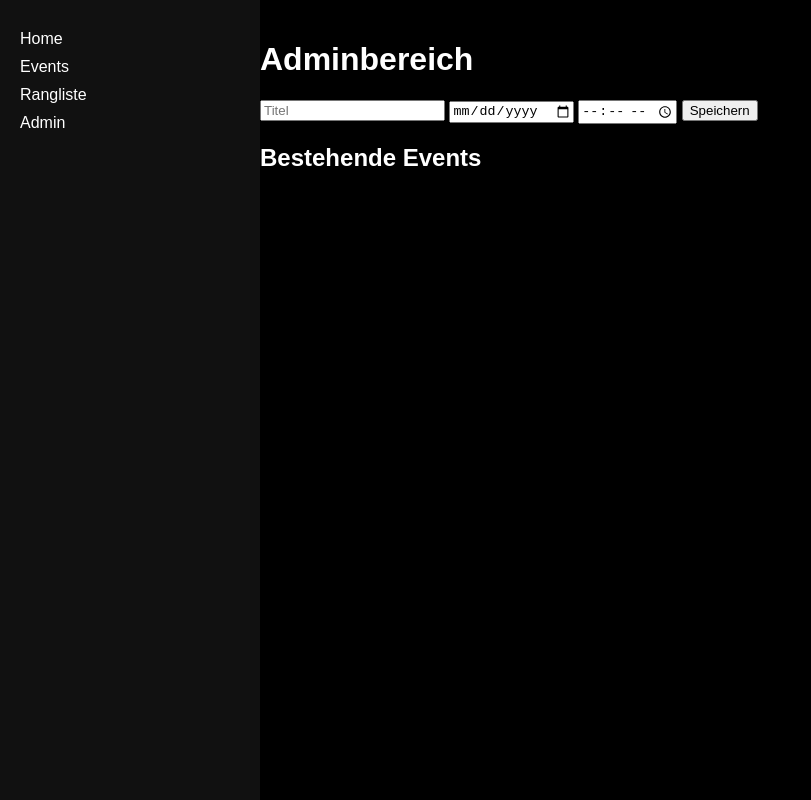
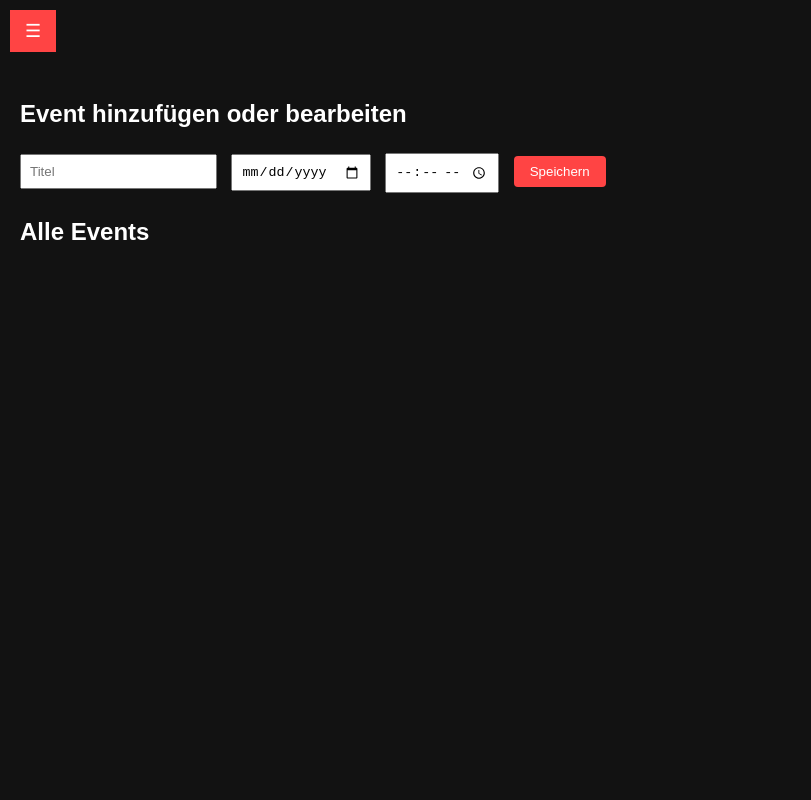
Before and after one commit to NicoNnNnN/Burgies, a plain HTML site: page admin.html in a window 1280 px wide. Shown: the whole page, without its empty margins (0-811 px from the left). Drawn offline with Linux system fonts and the light colour scheme; no server answers.

Commit message:
Update admin.html

```diff
--- a/admin.html
+++ b/admin.html
@@ -2,29 +2,135 @@
 <html lang="de">
 <head>
   <meta charset="UTF-8" />
-  <meta name="viewport" content="width=device-width, initial-scale=1.0" />
-  <title>Adminbereich</title>
+  <meta name="viewport" content="width=device-width, initial-scale=1.0"/>
+  <title>Admin – Burgie</title>
   <link rel="stylesheet" href="style.css" />
-  <script type="module" src="admin.js" defer></script>
+  <script src="https://www.gstatic.com/firebasejs/10.11.0/firebase-app.js" type="module"></script>
+  <script src="https://www.gstatic.com/firebasejs/10.11.0/firebase-firestore.js" type="module"></script>
+  <script src="admin.js" type="module" defer></script>
+  <style>
+    body {
+      background-color: #121212;
+      color: #fff;
+      margin: 0;
+      font-family: 'Arial', sans-serif;
+    }
+
+    .menu-button {
+      background-color: #ff4444;
+      color: white;
+      border: none;
+      padding: 10px 15px;
+      font-size: 18px;
+      cursor: pointer;
+      position: fixed;
+      top: 10px;
+      left: 10px;
+      z-index: 1000;
+    }
+
+    .sidebar {
+      position: fixed;
+      top: 0;
+      left: -220px;
+      width: 200px;
+      height: 100%;
+      background-color: #1e1e1e;
+      padding-top: 60px;
+      transition: left 0.3s;
+      z-index: 999;
+    }
+
+    .sidebar.open {
+      left: 0;
+    }
+
+    .sidebar a {
+      display: block;
+      color: white;
+      padding: 16px;
+      text-decoration: none;
+    }
+
+    .sidebar a:hover,
+    .sidebar a.active {
+      background-color: #333;
+    }
+
+    .main {
+      margin-left: 0;
+      padding: 80px 20px 20px 20px;
+    }
+
+    form input {
+      padding: 8px;
+      margin: 5px 10px 5px 0;
+    }
+
+    form button {
+      background-color: #ff4444;
+      color: white;
+      border: none;
+      padding: 8px 16px;
+      cursor: pointer;
+      border-radius: 4px;
+    }
+
+    #eventList li {
+      background-color: #1e1e1e;
+      border: 1px solid #444;
+      padding: 10px;
+      margin-bottom: 10px;
+      border-radius: 6px;
+    }
+
+    #eventList button {
+      margin-left: 5px;
+      background-color: #ff4444;
+      color: white;
+      border: none;
+      padding: 5px 8px;
+      cursor: pointer;
+      border-radius: 3px;
+    }
+
+    input[type="number"] {
+      width: 140px;
+    }
+  </style>
 </head>
 <body>
-  <nav>
+
+  <!-- Hamburger-Menübutton -->
+  <button class="menu-button" onclick="toggleMenu()">☰</button>
+
+  <!-- Sidebar Navigation -->
+  <div class="sidebar" id="sidebar">
     <a href="home.html">Home</a>
     <a href="events.html">Events</a>
-    <a href="ranklist.html">Rangliste</a>
+    <a href="rangliste.html">Rangliste</a>
     <a href="admin.html" class="active">Admin</a>
-  </nav>
+  </div>
 
-  <div class="container">
-    <h1>Adminbereich</h1>
+  <!-- Hauptinhalt -->
+  <div class="main">
+    <h2>Event hinzufügen oder bearbeiten</h2>
     <form id="eventForm">
       <input type="text" id="title" placeholder="Titel" required />
       <input type="date" id="date" required />
       <input type="time" id="time" required />
       <button type="submit">Speichern</button>
     </form>
-    <h2>Bestehende Events</h2>
+
+    <h2>Alle Events</h2>
     <ul id="eventList"></ul>
   </div>
+
+  <script>
+    function toggleMenu() {
+      document.getElementById("sidebar").classList.toggle("open");
+    }
+  </script>
+
 </body>
 </html>
```
